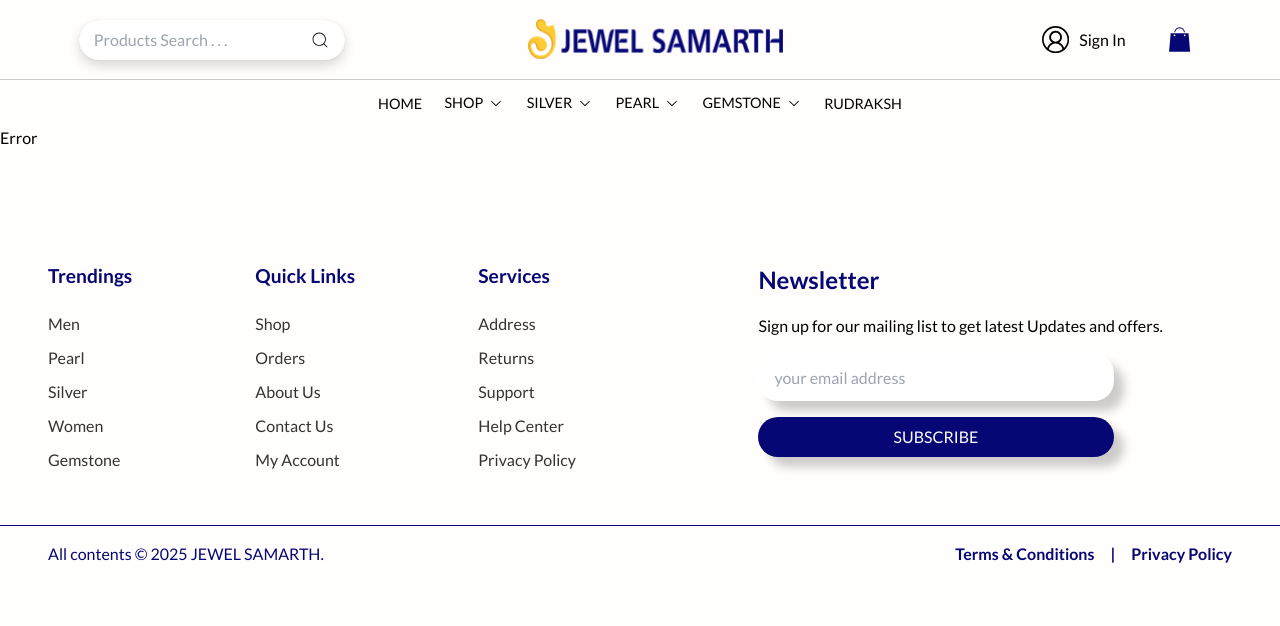
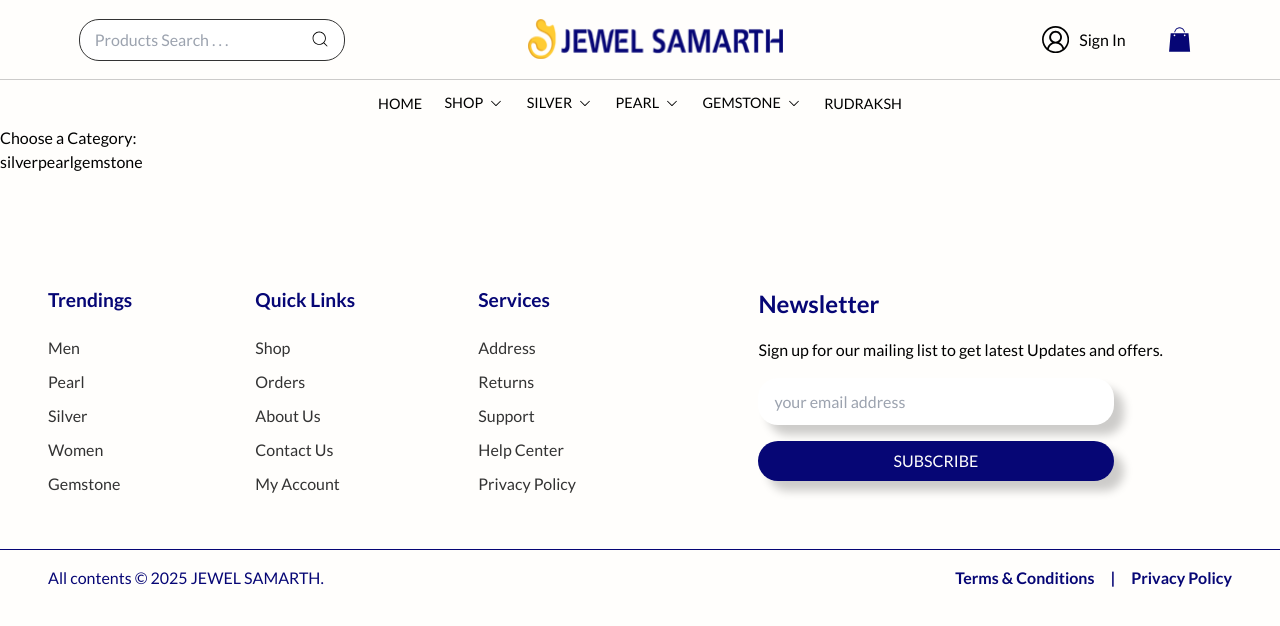
Before and after one commit to Sid-Designs/jewelsamarth-frontend, a React (Vite) app: page /category in a window 1280 px wide. Shown: the top 626 px of the page. Built offline with nearby package versions, Linux system fonts and the light colour scheme; no server answers.

Commit message:
Input Update

```diff
--- a/src/App.jsx
+++ b/src/App.jsx
@@ -11,6 +11,8 @@ import Footer from './components/Footer';
 import Dashboard from './pages/Dashboard';
 import ProtectedRoute from '@/components/ProtectedRoute';
 import axios from 'axios';
+import CategoryPage from './pages/CategoryPage';
+import Categories from './pages/Categories';
 
 const App = () => {
     const location = useLocation();
@@ -86,6 +88,11 @@ const App = () => {
                             </PageTransition>
                         }
                     />
+                    <Route path="/category"
+                        element={
+                            <PageTransition>
+                                <Categories />
+                            </PageTransition>}></Route>
                     <Route
                         path="/dashboard"
                         element={
@@ -96,6 +103,7 @@ const App = () => {
                             </ProtectedRoute>
                         }
                     />
+                    <Route path="/category/:categoryName" element={<CategoryPage />}></Route>
                     <Route
                         path="*"
                         element={
--- a/src/assets/styles/AuthTabs.css
+++ b/src/assets/styles/AuthTabs.css
@@ -28,10 +28,10 @@
   font-weight: 600;
 }
 
-input {
+.authInput input {
   caret-color: var(--accent-color);
   color: var(--text-color);
-  border-radius: 20px!important;
+  border-radius: 20px;
   box-shadow: 0 0 1px 0 rgba(0, 0, 0, 0.15), 0 6px 12px 0 rgba(0, 0, 0, 0.15);
   border: none!important;
   transition: all .2s ease-out;
--- a/src/components/AuthTabs.jsx
+++ b/src/components/AuthTabs.jsx
@@ -35,15 +35,15 @@ export function AuthTabs({ formData, setFormData, signUp, logIn, defaultActiveTa
                             </CardDescription>
                         </CardHeader>
                         <CardContent className="space-y-2">
-                            <div className="space-y-1">
+                            <div className="space-y-1 authInput">
                                 <Label htmlFor="username">Username</Label>
                                 <Input id="username" value={formData.username} placeholder="Your username" onChange={handleChange} required />
                             </div>
-                            <div className="space-y-1">
+                            <div className="space-y-1 authInput">
                                 <Label htmlFor="email">Email</Label>
                                 <Input id="email" className= {`${(errorMessage == "User Already Exists") && 'border-red-500 text-red-500'}`} value={formData.email} type="email" placeholder="Your email address" onChange={handleChange} required />
                             </div>
-                            <div className="space-y-1">
+                            <div className="space-y-1 authInput">
                                 <Label htmlFor="password">Password</Label>
                                 <Input id="password" value={formData.password} type="password" placeholder="Your Password" onChange={handleChange} required />
                             </div>
@@ -67,11 +67,11 @@ export function AuthTabs({ formData, setFormData, signUp, logIn, defaultActiveTa
                             </CardDescription>
                         </CardHeader>
                         <CardContent className="space-y-2">
-                            <div className="space-y-2">
+                            <div className="space-y-2 authInput">
                                 <Label htmlFor="email">Email</Label>
                                 <Input id="email" type="email" value={formData.email} placeholder="Your email address" onChange={handleChange} required />
                             </div>
-                            <div className="space-y-2">
+                            <div className="space-y-2 authInput">
                                 <Label htmlFor="password">Password</Label>
                                 <Input id="password" className= {`${(errorMessage == "Invalid Credentials") && 'border-red-500 text-red-500'}`} type="password" value={formData.password} placeholder="Your Password" onChange={handleChange} required />
                             </div>
--- /dev/null
+++ b/src/pages/Categories.jsx
@@ -0,0 +1,18 @@
+import { Link } from "react-router-dom";
+
+const Categories = () => {
+    const categories = ["silver", "pearl", "gemstone"]; // Example categories
+
+    return (
+        <div>
+            <h2>Choose a Category:</h2>
+            {categories.map((category) => (
+                <Link key={category} to={`/category/${category}`}>
+                    <button>{category}</button>
+                </Link>
+            ))}
+        </div>
+    );
+};
+
+export default Categories;
--- /dev/null
+++ b/src/pages/CategoryPage.jsx
@@ -0,0 +1,15 @@
+import React from "react";
+import { useParams } from "react-router-dom";
+
+const CategoryPage = () => {
+    const { categoryName } = useParams(); // Get category from URL
+
+    return (
+        <div>
+            <h1>Category: {categoryName}</h1>
+            <p>Displaying products for {categoryName}</p>
+        </div>
+    );
+};
+
+export default CategoryPage;
```
